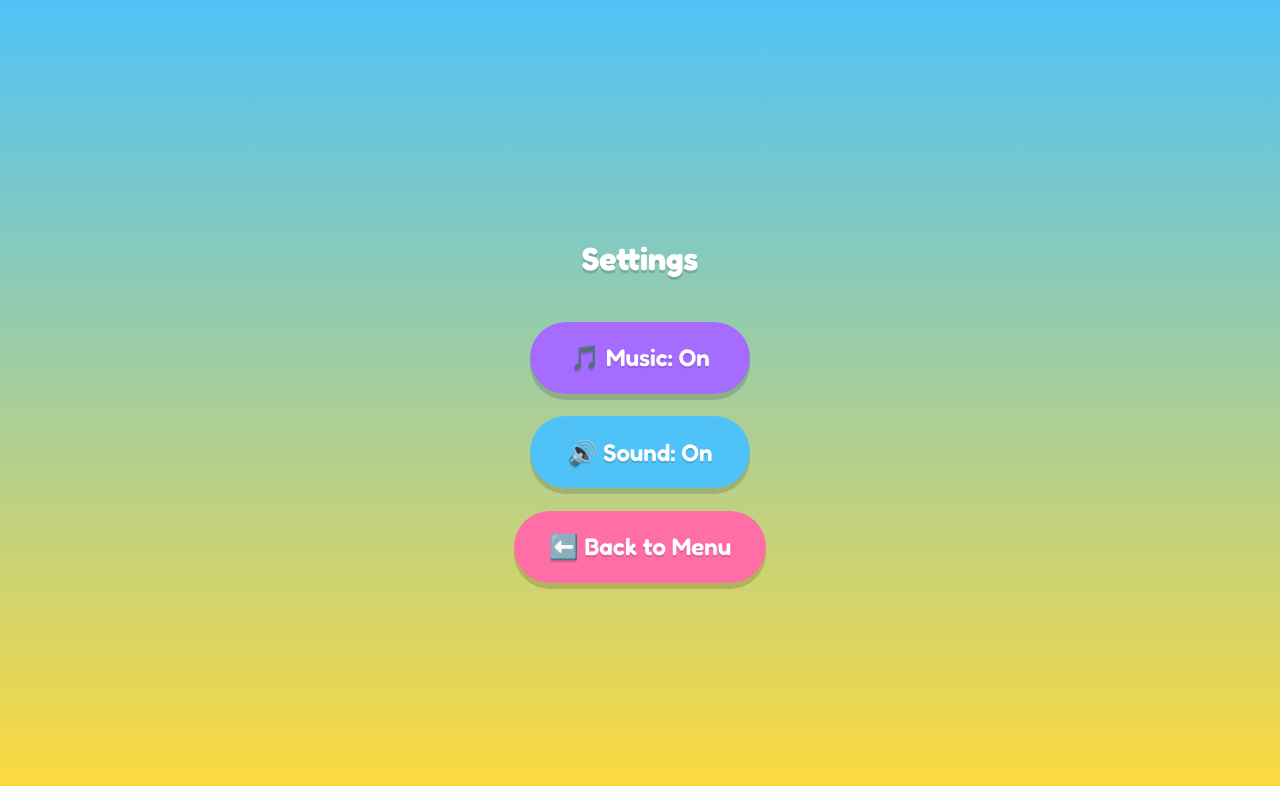
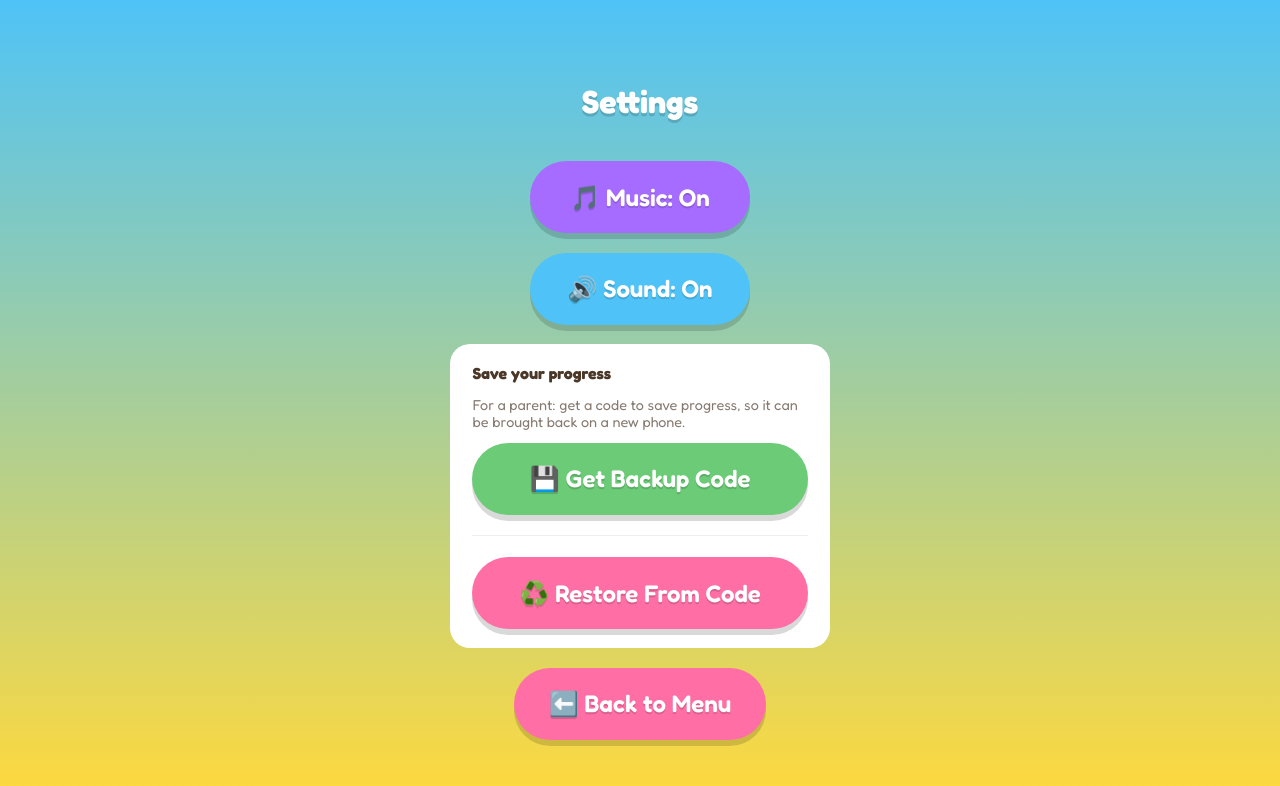
Before and after one commit to doxxedghostman/kid-number-adventure-game, a Next.js app: page /settings in a window 1280 px wide. Shown: the top 786 px of the page. Built offline with nearby package versions, Linux system fonts and the light colour scheme.

Commit message:
Add backup/restore code for progress save (no accounts, no backend)

```diff
--- a/app/settings/page.tsx
+++ b/app/settings/page.tsx
@@ -3,11 +3,46 @@
 import { useRouter } from 'next/navigation';
 import { useState } from 'react';
 import Button from '@/components/Button';
+import { exportProgressCode, importProgressCode } from '@/game/progress';
 
 export default function SettingsPage() {
   const router = useRouter();
   const [music, setMusic] = useState(true);
   const [sound, setSound] = useState(true);
+
+  const [backupCode, setBackupCode] = useState<string | null>(null);
+  const [copyStatus, setCopyStatus] = useState<'idle' | 'copied'>('idle');
+
+  const [showRestore, setShowRestore] = useState(false);
+  const [restoreInput, setRestoreInput] = useState('');
+  const [restoreStatus, setRestoreStatus] = useState<{ type: 'idle' | 'error' | 'success'; message?: string }>({
+    type: 'idle',
+  });
+
+  const handleBackup = () => {
+    setBackupCode(exportProgressCode());
+    setCopyStatus('idle');
+  };
+
+  const handleCopy = async () => {
+    if (!backupCode) return;
+    try {
+      await navigator.clipboard.writeText(backupCode);
+      setCopyStatus('copied');
+    } catch {
+      // Clipboard API can fail in some WebViews — the code is still shown
+      // on screen for a manual copy either way.
+    }
+  };
+
+  const handleRestore = () => {
+    const result = importProgressCode(restoreInput);
+    if (result.ok) {
+      setRestoreStatus({ type: 'success' });
+    } else {
+      setRestoreStatus({ type: 'error', message: result.error });
+    }
+  };
 
   return (
     <main
@@ -17,7 +52,7 @@ export default function SettingsPage() {
         flexDirection: 'column',
         alignItems: 'center',
         justifyContent: 'center',
-        gap: '1.4rem',
+        gap: '1.2rem',
         padding: '2rem',
       }}
     >
@@ -36,6 +71,94 @@ export default function SettingsPage() {
         module once real audio assets are loaded in BootScene.
       */}
 
+      <div
+        style={{
+          background: 'white',
+          borderRadius: 20,
+          padding: '1.2rem 1.4rem',
+          width: '100%',
+          maxWidth: 380,
+          display: 'flex',
+          flexDirection: 'column',
+          gap: '0.8rem',
+        }}
+      >
+        <strong>Save your progress</strong>
+        <p style={{ margin: 0, fontSize: '0.9rem', color: '#4a3728aa' }}>
+          For a parent: get a code to save progress, so it can be brought back on a new phone.
+        </p>
+
+        <Button color="green" onClick={handleBackup}>
+          💾 Get Backup Code
+        </Button>
+
+        {backupCode && (
+          <div style={{ display: 'flex', flexDirection: 'column', gap: '0.5rem' }}>
+            <textarea
+              readOnly
+              value={backupCode}
+              rows={4}
+              style={{
+                width: '100%',
+                fontFamily: 'monospace',
+                fontSize: '0.8rem',
+                padding: '0.6rem',
+                borderRadius: 12,
+                border: '2px solid #eee',
+                resize: 'none',
+              }}
+              onFocus={(e) => e.currentTarget.select()}
+            />
+            <Button color="orange" onClick={handleCopy}>
+              {copyStatus === 'copied' ? '✅ Copied!' : '📋 Copy Code'}
+            </Button>
+            <p style={{ margin: 0, fontSize: '0.8rem', color: '#4a3728aa' }}>
+              Save this somewhere safe — a note, a text to yourself, a screenshot.
+            </p>
+          </div>
+        )}
+
+        <hr style={{ width: '100%', border: 'none', borderTop: '1px solid #eee' }} />
+
+        {!showRestore ? (
+          <Button color="pink" onClick={() => setShowRestore(true)}>
+            ♻️ Restore From Code
+          </Button>
+        ) : (
+          <div style={{ display: 'flex', flexDirection: 'column', gap: '0.5rem' }}>
+            <textarea
+              placeholder="Paste your backup code here"
+              value={restoreInput}
+              onChange={(e) => {
+                setRestoreInput(e.target.value);
+                setRestoreStatus({ type: 'idle' });
+              }}
+              rows={4}
+              style={{
+                width: '100%',
+                fontFamily: 'monospace',
+                fontSize: '0.8rem',
+                padding: '0.6rem',
+                borderRadius: 12,
+                border: '2px solid #eee',
+                resize: 'none',
+              }}
+            />
+            <Button color="pink" onClick={handleRestore}>
+              Restore
+            </Button>
+            {restoreStatus.type === 'error' && (
+              <p style={{ margin: 0, fontSize: '0.85rem', color: '#c0392b' }}>{restoreStatus.message}</p>
+            )}
+            {restoreStatus.type === 'success' && (
+              <p style={{ margin: 0, fontSize: '0.85rem', color: '#2e7d32' }}>
+                Restored! Coins/stars/levels are back. Go to Play to check.
+              </p>
+            )}
+          </div>
+        )}
+      </div>
+
       <Button color="pink" onClick={() => router.push('/')}>
         ⬅️ Back to Menu
       </Button>
--- a/game/progress.ts
+++ b/game/progress.ts
@@ -80,3 +80,64 @@ export function completeLevel(levelId: string, coinsEarned: number, starsEarned:
     p.stars += starsEarned;
   });
 }
+
+/**
+ * Backup/restore as a short pasteable code — the zero-backend, zero-account
+ * answer to "what if the kid gets a new phone". A parent taps "Backup",
+ * saves the code somewhere (screenshot, notes app, text to themselves), and
+ * can paste it into "Restore" on any other device. No server, no login, no
+ * child data ever leaves the device unless the parent copies the code out
+ * themselves.
+ *
+ * The code is just the progress JSON, base64-encoded with a short prefix +
+ * checksum so a mistyped/garbled paste fails loudly instead of silently
+ * corrupting the save.
+ */
+const CODE_PREFIX = 'KNA1-';
+
+function checksum(str: string): string {
+  // Simple non-cryptographic checksum — just enough to catch a mis-typed
+  // or truncated paste, not a security measure.
+  let hash = 0;
+  for (let i = 0; i < str.length; i++) {
+    hash = (hash * 31 + str.charCodeAt(i)) >>> 0;
+  }
+  return hash.toString(36);
+}
+
+export function exportProgressCode(): string {
+  const json = JSON.stringify(getProgress());
+  const body = typeof window === 'undefined' ? '' : window.btoa(unescape(encodeURIComponent(json)));
+  return `${CODE_PREFIX}${body}.${checksum(body)}`;
+}
+
+export type ImportResult = { ok: true } | { ok: false; error: string };
+
+export function importProgressCode(rawCode: string): ImportResult {
+  const code = rawCode.trim();
+  if (!code.startsWith(CODE_PREFIX)) {
+    return { ok: false, error: "That doesn't look like a backup code." };
+  }
+
+  const withoutPrefix = code.slice(CODE_PREFIX.length);
+  const lastDot = withoutPrefix.lastIndexOf('.');
+  if (lastDot === -1) {
+    return { ok: false, error: 'That code looks incomplete.' };
+  }
+
+  const body = withoutPrefix.slice(0, lastDot);
+  const providedChecksum = withoutPrefix.slice(lastDot + 1);
+
+  if (checksum(body) !== providedChecksum) {
+    return { ok: false, error: "That code looks mistyped — double-check it and try again." };
+  }
+
+  try {
+    const json = decodeURIComponent(escape(window.atob(body)));
+    const parsed = JSON.parse(json);
+    saveProgress({ ...defaultProgress(), ...parsed });
+    return { ok: true };
+  } catch {
+    return { ok: false, error: "That code couldn't be read — double-check it and try again." };
+  }
+}
```
